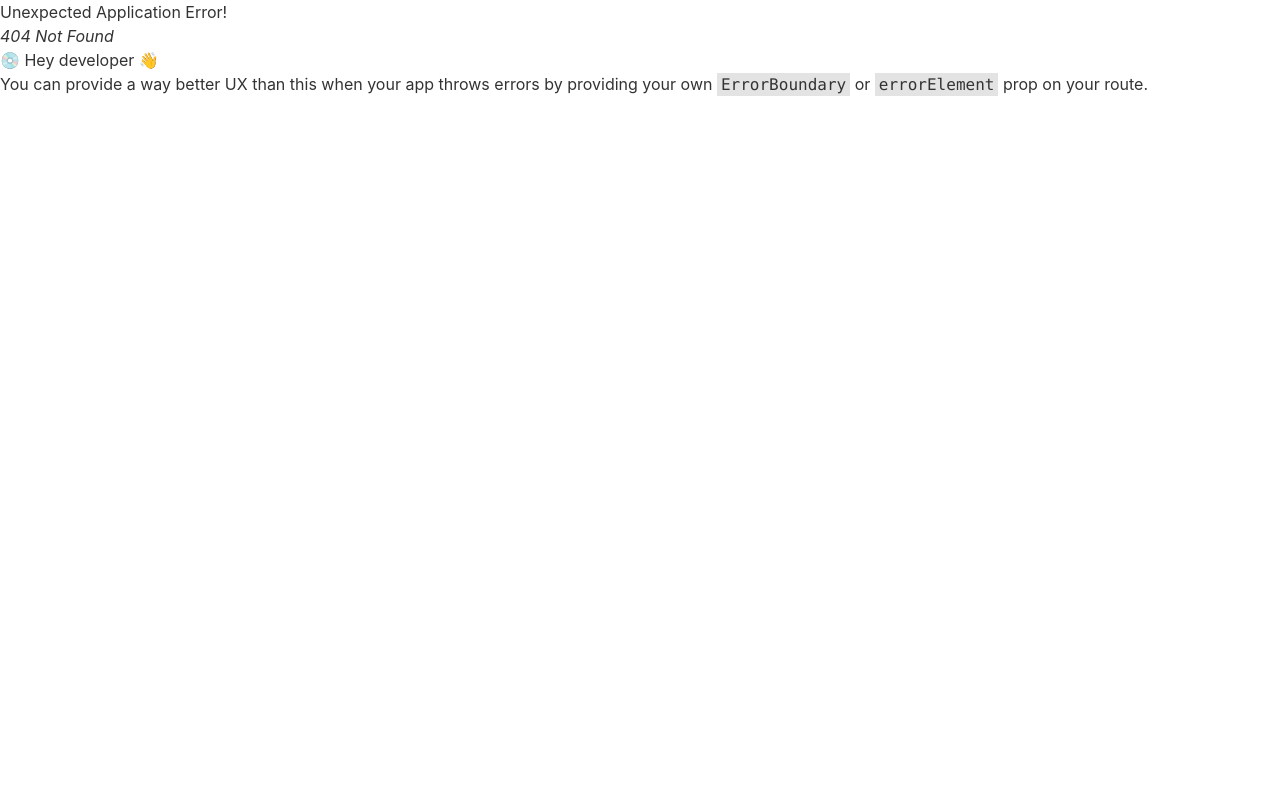
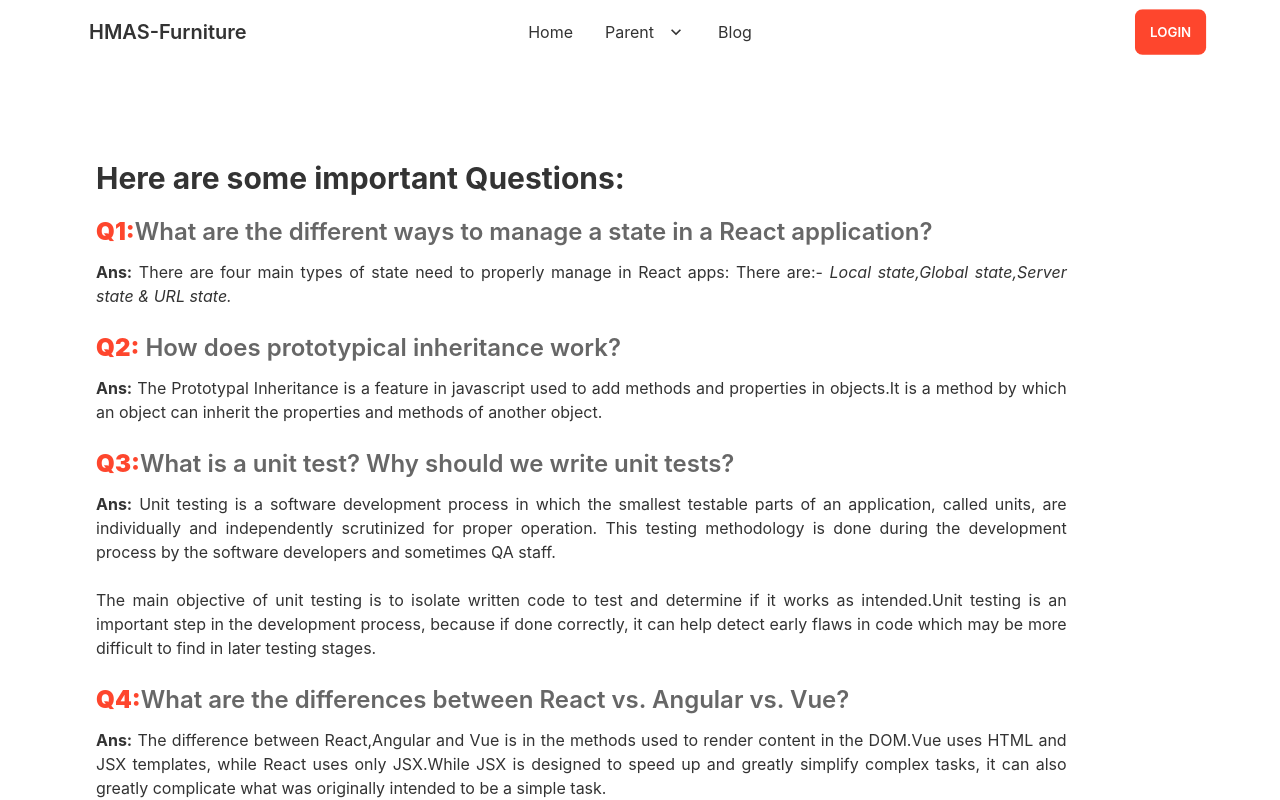
Before and after one commit to siam-26/resale-furniture, a React (Create React App) app: page /blog in a window 1280 px wide. Before the commit this address had no page. Built offline with nearby package versions, Linux system fonts and the light colour scheme.

Commit message:
blog rout added

```diff
--- /dev/null
+++ b/src/Pages/Blog/Blog.js
@@ -0,0 +1,31 @@
+import React from 'react';
+
+const Blog = () => {
+    return (
+        <div className='w-5/6 pl-24  mt-24 text-justify'>
+            <h1 className='font-bold text-3xl mb-5 '>Here are some important Questions:</h1>
+
+            <h3 className='text-neutral text-2xl font-semibold'><b className='text-primary'>Q1:</b>What are the different ways to manage a state in a React application?</h3>
+            <p className='mt-3'><b>Ans:</b> There are four main types of state need to properly manage in React apps: There are:- <i>Local state,Global state,Server state & URL state.</i></p>
+
+            <br />
+
+            <h3 className='text-neutral font-semibold text-2xl '><b className='text-primary'>Q2:</b> How does prototypical inheritance work?</h3>
+            <p className='mt-3'><b>Ans:</b> The Prototypal Inheritance is a feature in javascript used to add methods and properties in objects.It is a method by which an object can inherit the properties and methods of another object.</p>
+
+            <br />
+
+
+            <h3 className='text-neutral font-semibold text-2xl '><b className='text-primary'>Q3:</b>What is a unit test? Why should we write unit tests?</h3>
+            <p className='mt-3'><b>Ans:</b> Unit testing is a software development process in which the smallest testable parts of an application, called units, are individually and independently scrutinized for proper operation. This testing methodology is done during the development process by the software developers and sometimes QA staff.  <br /><br />
+                The main objective of unit testing is to isolate written code to test and determine if it works as intended.Unit testing is an important step in the development process, because if done correctly, it can help detect early flaws in code which may be more difficult to find in later testing stages.</p>
+
+            <br />
+
+            <h3 className='text-neutral font-semibold text-2xl '><b className='text-primary'>Q4:</b>What are the differences between React vs. Angular vs. Vue?</h3>
+            <p className='mt-3'><b>Ans:</b> The difference between React,Angular and Vue is in the methods used to render content in the DOM.Vue uses HTML and JSX templates, while React uses only JSX.While JSX is designed to speed up and greatly simplify complex tasks, it can also greatly complicate what was originally intended to be a simple task. </p>
+        </div>
+    );
+};
+
+export default Blog;
--- a/src/Routes/Routes.js
+++ b/src/Routes/Routes.js
@@ -1,5 +1,6 @@
 import { createBrowserRouter } from "react-router-dom";
 import Main from "../Layout/Main";
+import Blog from "../Pages/Blog/Blog";
 import Home from "../Pages/Home/Home/Home";
 
 const router = createBrowserRouter([
@@ -10,6 +11,10 @@ const router = createBrowserRouter([
             {
                 path: '/',
                 element: <Home></Home>
+            },
+            {
+                path: '/blog',
+                element: <Blog></Blog>
             }
         ]
     }
--- a/src/Shared/NavBar/Navbar.js
+++ b/src/Shared/NavBar/Navbar.js
@@ -21,7 +21,7 @@ const Navbar = () => {
                                 <li><a>Submenu 2</a></li>
                             </ul>
                         </li>
-                        <li><a>Item 3</a></li>
+                        <li><Link to='/blog'>Blog</Link></li>
                         <Link className="btn mr-16 bg-primary text-white border-0">Login</Link>
                     </ul>
 
@@ -45,7 +45,7 @@ const Navbar = () => {
                             <li><a>Submenu 2</a></li>
                         </ul>
                     </li>
-                    <li><a>Item 3</a></li>
+                    <li><Link to='/blog'>Blog</Link></li>
                 </ul>
             </div>
             <div className="navbar-end">
--- a/tailwind.config.js
+++ b/tailwind.config.js
@@ -14,7 +14,7 @@ module.exports = {
 
           accent: "#18182F",
 
-          neutral: "#18182F",
+          neutral: "#676767",
 
           "base-100": "#FFFFFF",
 
```
